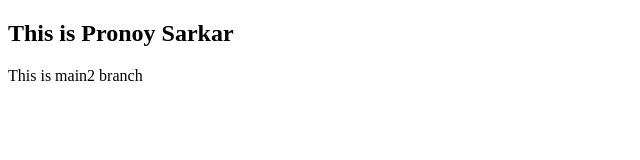
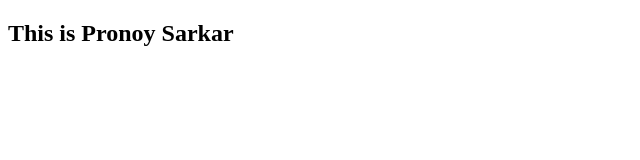
Before and after one commit to apronoy/sinpleProject, a plain HTML site: page index.html in a window 1280 px wide. Shown: the whole page, without its empty margins (0-640 px from the left). Drawn offline with Linux system fonts and the light colour scheme.

Commit message:
delete line

```diff
--- a/index.html
+++ b/index.html
@@ -8,7 +8,7 @@
 <body>
     <h2>This is Pronoy Sarkar</h2>
 
-    <p>This is main2 branch</p>
+
 </body>
 
 </html>
```
